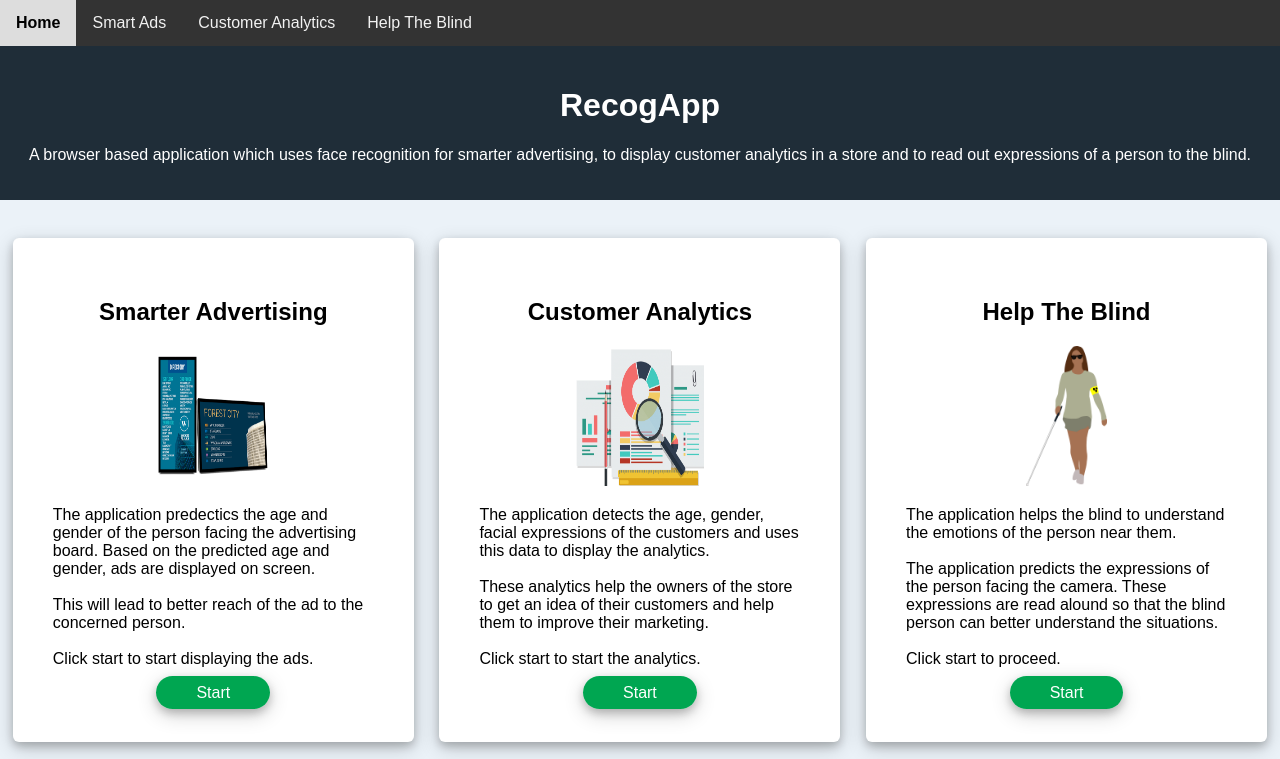
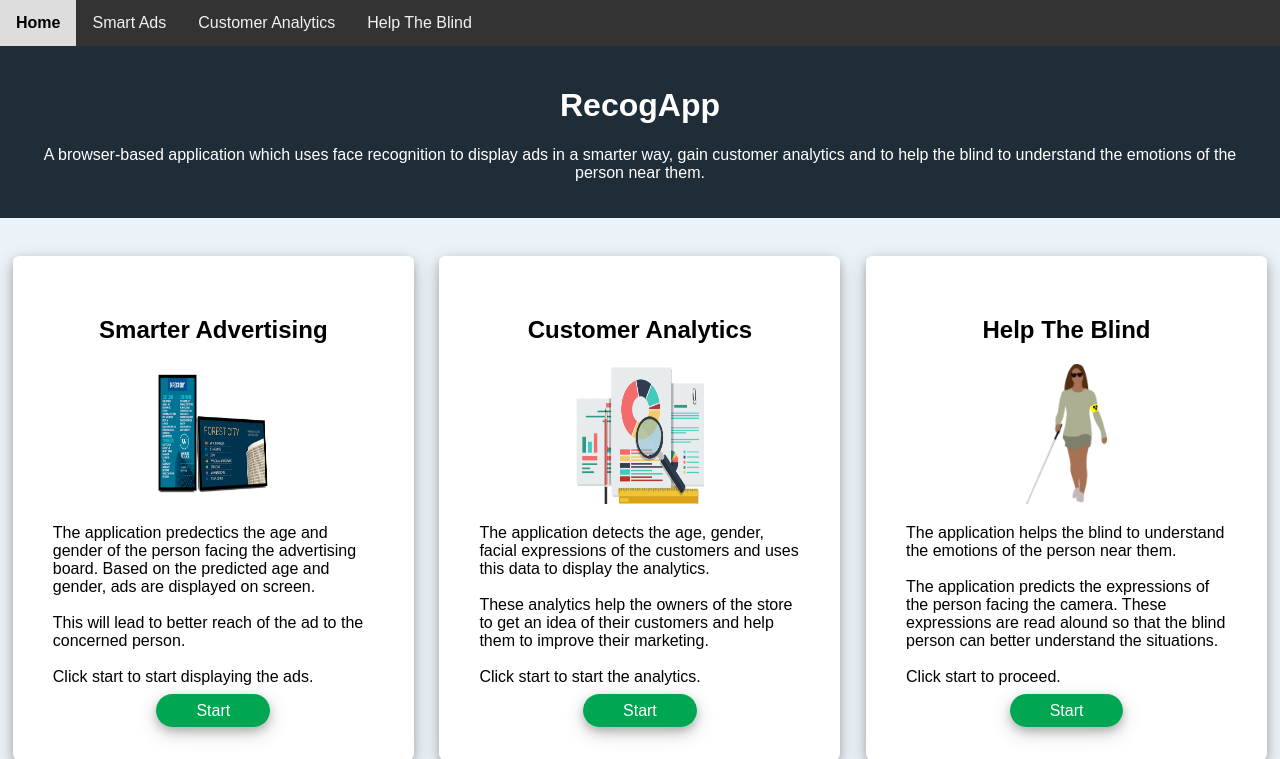
Before and after one commit to sowmya10-07/RecogApp_web, a PHP site: page / in a window 1280 px wide. Shown: the top 759 px of the page. Run offline with PHP 8.4, Linux system fonts and the light colour scheme.

Commit message:
Update index.php

```diff
--- a/index.php
+++ b/index.php
@@ -21,9 +21,8 @@
 
     <div class="header">
         <h1>RecogApp</h1>
-        <p>A browser based application which uses face recognition for smarter advertising, to display customer
-            analytics
-            in a store and to read out expressions of a person to the blind.</p>
+        <p>A browser-based application which uses face recognition to display ads in a smarter way,
+            gain customer analytics and to help the blind to understand the emotions of the person near them.</p>
     </div>
 
     <div class="row">
```
